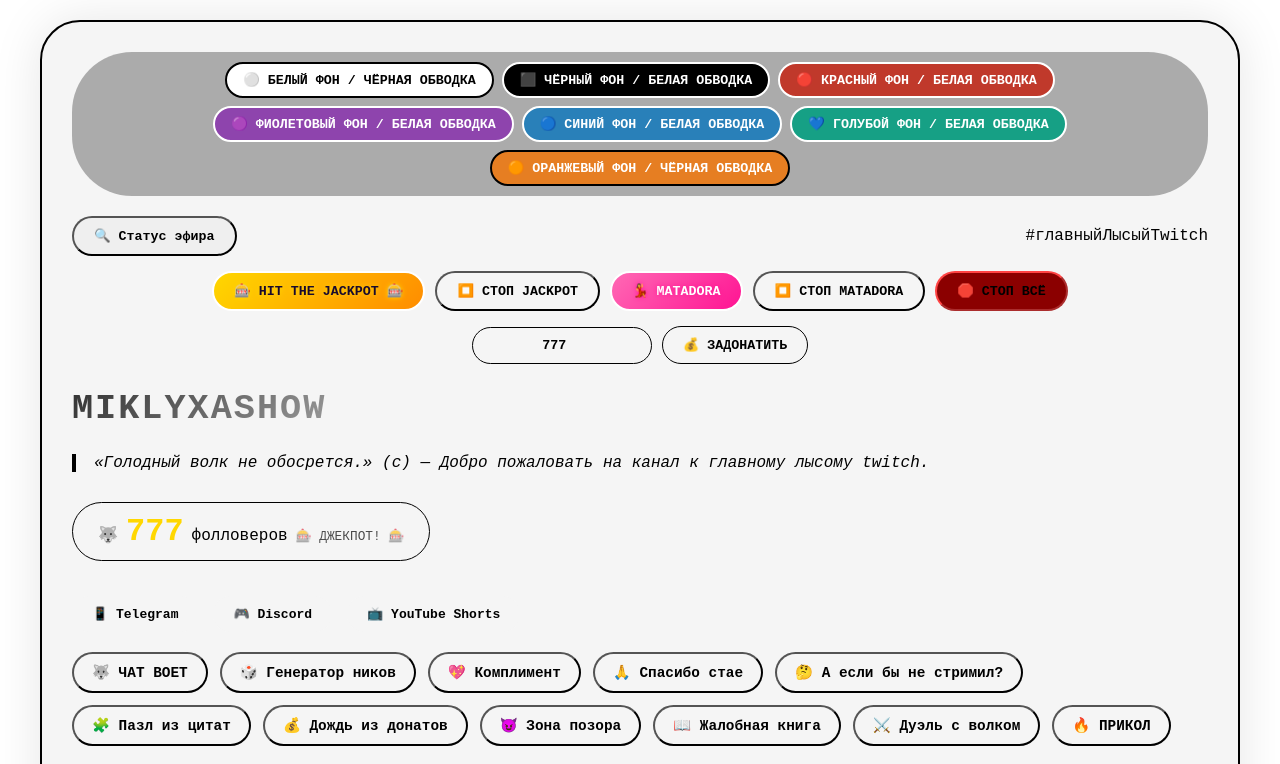
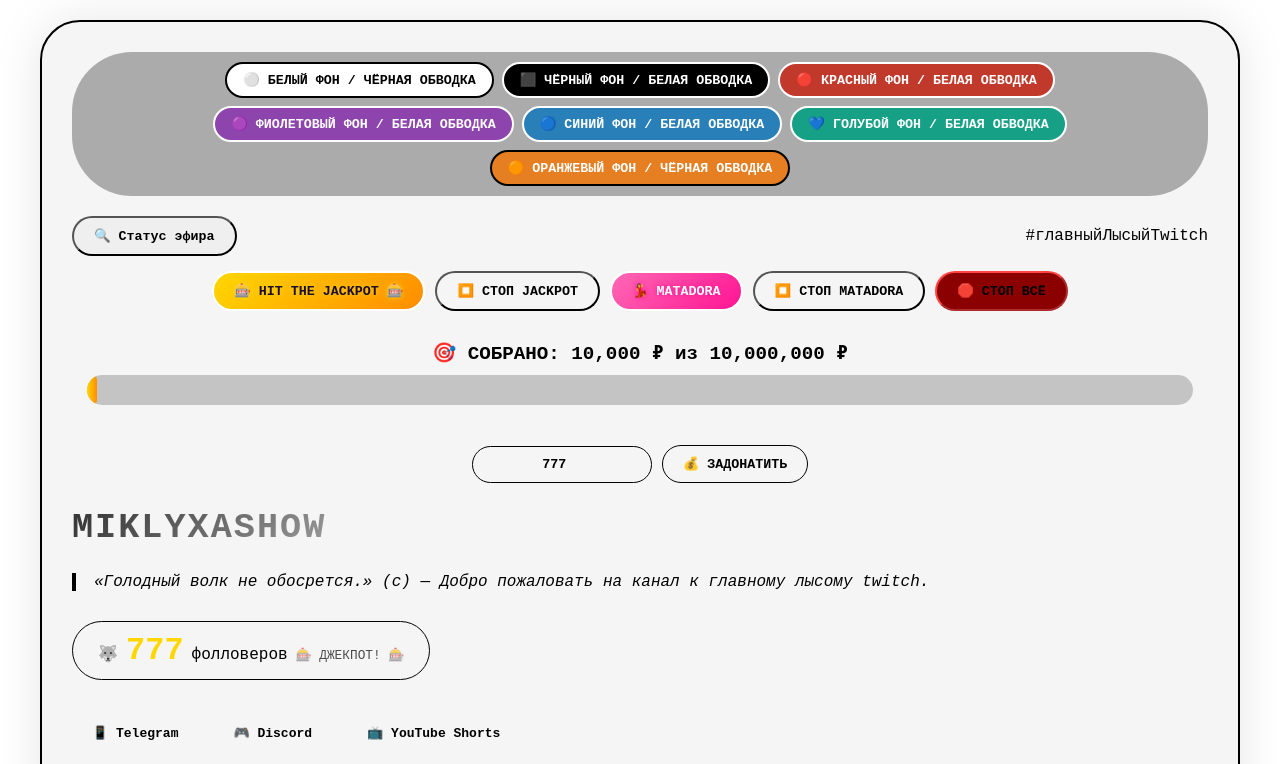
Before and after one commit to zabava0910-cmd/Miklyhashow, a plain HTML site: page index.html in a window 1280 px wide. Shown: the top 764 px of the page. Drawn offline with Linux system fonts and the light colour scheme.

Commit message:
index.html

```diff
--- a/index.html
+++ b/index.html
@@ -58,7 +58,8 @@
     body.theme-white-bg-black-border .donate-input,
     body.theme-white-bg-black-border .feature-block h3,
     body.theme-white-bg-black-border .feature-block p,
-    body.theme-white-bg-black-border .greeting-text { color: black; text-shadow: none; }
+    body.theme-white-bg-black-border .greeting-text,
+    body.theme-white-bg-black-border .goal-text { color: black; text-shadow: none; }
     body.theme-white-bg-black-border .stream-card,
     body.theme-white-bg-black-border .followers-block,
     body.theme-white-bg-black-border .social-btn,
@@ -85,7 +86,7 @@
       box-shadow: 0 0 50px rgba(255,255,255,0.1);
     }
     body.theme-black-bg-white-border .nick-header { background: linear-gradient(135deg, #fff, #ccc, #999); -webkit-background-clip: text; background-clip: text; color: transparent; }
-    body.theme-black-bg-white-border .quote, body.theme-black-bg-white-border .greeting-text, body.theme-black-bg-white-border .chat-line, body.theme-black-bg-white-border .panel p, body.theme-black-bg-white-border footer { color: white; }
+    body.theme-black-bg-white-border .quote, body.theme-black-bg-white-border .greeting-text, body.theme-black-bg-white-border .chat-line, body.theme-black-bg-white-border .panel p, body.theme-black-bg-white-border footer, body.theme-black-bg-white-border .goal-text { color: white; }
     body.theme-black-bg-white-border .quote { border-left-color: white; }
     body.theme-black-bg-white-border .followers-block, body.theme-black-bg-white-border .social-btn, body.theme-black-bg-white-border .action-btn, body.theme-black-bg-white-border .stop-jackpot-btn, body.theme-black-bg-white-border .stop-matadora-btn, body.theme-black-bg-white-border .donate-btn, body.theme-black-bg-white-border .donate-input { background: #333; border-color: white; color: white; }
     body.theme-black-bg-white-border .chat-line { background: #222; border-left-color: white; color: white; }
@@ -103,7 +104,7 @@
       border-color: white;
     }
     body.theme-red-bg-white-border .nick-header { background: linear-gradient(135deg, #ff6b6b, #ffaaaa, #fff); -webkit-background-clip: text; background-clip: text; color: transparent; }
-    body.theme-red-bg-white-border .quote, body.theme-red-bg-white-border .greeting-text, body.theme-red-bg-white-border .chat-line, body.theme-red-bg-white-border .panel p, body.theme-red-bg-white-border footer { color: white; }
+    body.theme-red-bg-white-border .quote, body.theme-red-bg-white-border .greeting-text, body.theme-red-bg-white-border .chat-line, body.theme-red-bg-white-border .panel p, body.theme-red-bg-white-border footer, body.theme-red-bg-white-border .goal-text { color: white; }
     body.theme-red-bg-white-border .quote { border-left-color: white; }
     body.theme-red-bg-white-border .followers-block, body.theme-red-bg-white-border .social-btn, body.theme-red-bg-white-border .action-btn, body.theme-red-bg-white-border .stop-jackpot-btn, body.theme-red-bg-white-border .stop-matadora-btn, body.theme-red-bg-white-border .donate-btn, body.theme-red-bg-white-border .donate-input { background: #e74c3c; border-color: white; color: white; }
     body.theme-red-bg-white-border .chat-line { background: #2a0a0a; border-left-color: white; color: white; }
@@ -121,7 +122,7 @@
       border-color: white;
     }
     body.theme-purple-bg-white-border .nick-header { background: linear-gradient(135deg, #bf77d6, #e0aaff, #fff); -webkit-background-clip: text; background-clip: text; color: transparent; }
-    body.theme-purple-bg-white-border .quote, body.theme-purple-bg-white-border .greeting-text, body.theme-purple-bg-white-border .chat-line, body.theme-purple-bg-white-border .panel p, body.theme-purple-bg-white-border footer { color: white; }
+    body.theme-purple-bg-white-border .quote, body.theme-purple-bg-white-border .greeting-text, body.theme-purple-bg-white-border .chat-line, body.theme-purple-bg-white-border .panel p, body.theme-purple-bg-white-border footer, body.theme-purple-bg-white-border .goal-text { color: white; }
     body.theme-purple-bg-white-border .quote { border-left-color: white; }
     body.theme-purple-bg-white-border .followers-block, body.theme-purple-bg-white-border .social-btn, body.theme-purple-bg-white-border .action-btn, body.theme-purple-bg-white-border .stop-jackpot-btn, body.theme-purple-bg-white-border .stop-matadora-btn, body.theme-purple-bg-white-border .donate-btn, body.theme-purple-bg-white-border .donate-input { background: #9b59b6; border-color: white; color: white; }
     body.theme-purple-bg-white-border .chat-line { background: #1a0525; border-left-color: white; color: white; }
@@ -139,7 +140,7 @@
       border-color: white;
     }
     body.theme-blue-bg-white-border .nick-header { background: linear-gradient(135deg, #5dade2, #aed6f1, #fff); -webkit-background-clip: text; background-clip: text; color: transparent; }
-    body.theme-blue-bg-white-border .quote, body.theme-blue-bg-white-border .greeting-text, body.theme-blue-bg-white-border .chat-line, body.theme-blue-bg-white-border .panel p, body.theme-blue-bg-white-border footer { color: white; }
+    body.theme-blue-bg-white-border .quote, body.theme-blue-bg-white-border .greeting-text, body.theme-blue-bg-white-border .chat-line, body.theme-blue-bg-white-border .panel p, body.theme-blue-bg-white-border footer, body.theme-blue-bg-white-border .goal-text { color: white; }
     body.theme-blue-bg-white-border .quote { border-left-color: white; }
     body.theme-blue-bg-white-border .followers-block, body.theme-blue-bg-white-border .social-btn, body.theme-blue-bg-white-border .action-btn, body.theme-blue-bg-white-border .stop-jackpot-btn, body.theme-blue-bg-white-border .stop-matadora-btn, body.theme-blue-bg-white-border .donate-btn, body.theme-blue-bg-white-border .donate-input { background: #3498db; border-color: white; color: white; }
     body.theme-blue-bg-white-border .chat-line { background: #0a1a2a; border-left-color: white; color: white; }
@@ -157,7 +158,7 @@
       border-color: white;
     }
     body.theme-cyan-bg-white-border .nick-header { background: linear-gradient(135deg, #48c9b0, #a3e4d7, #fff); -webkit-background-clip: text; background-clip: text; color: transparent; }
-    body.theme-cyan-bg-white-border .quote, body.theme-cyan-bg-white-border .greeting-text, body.theme-cyan-bg-white-border .chat-line, body.theme-cyan-bg-white-border .panel p, body.theme-cyan-bg-white-border footer { color: white; }
+    body.theme-cyan-bg-white-border .quote, body.theme-cyan-bg-white-border .greeting-text, body.theme-cyan-bg-white-border .chat-line, body.theme-cyan-bg-white-border .panel p, body.theme-cyan-bg-white-border footer, body.theme-cyan-bg-white-border .goal-text { color: white; }
     body.theme-cyan-bg-white-border .quote { border-left-color: white; }
     body.theme-cyan-bg-white-border .followers-block, body.theme-cyan-bg-white-border .social-btn, body.theme-cyan-bg-white-border .action-btn, body.theme-cyan-bg-white-border .stop-jackpot-btn, body.theme-cyan-bg-white-border .stop-matadora-btn, body.theme-cyan-bg-white-border .donate-btn, body.theme-cyan-bg-white-border .donate-input { background: #1abc9c; border-color: white; color: white; }
     body.theme-cyan-bg-white-border .chat-line { background: #0a1a15; border-left-color: white; color: white; }
@@ -175,7 +176,7 @@
       border-color: black;
     }
     body.theme-orange-bg-black-border .nick-header { background: linear-gradient(135deg, #f39c12, #f1c40f, #ffeaa7); -webkit-background-clip: text; background-clip: text; color: transparent; }
-    body.theme-orange-bg-black-border .quote, body.theme-orange-bg-black-border .greeting-text, body.theme-orange-bg-black-border .chat-line, body.theme-orange-bg-black-border .panel p, body.theme-orange-bg-black-border footer { color: white; }
+    body.theme-orange-bg-black-border .quote, body.theme-orange-bg-black-border .greeting-text, body.theme-orange-bg-black-border .chat-line, body.theme-orange-bg-black-border .panel p, body.theme-orange-bg-black-border footer, body.theme-orange-bg-black-border .goal-text { color: white; }
     body.theme-orange-bg-black-border .quote { border-left-color: black; }
     body.theme-orange-bg-black-border .followers-block, body.theme-orange-bg-black-border .social-btn, body.theme-orange-bg-black-border .action-btn, body.theme-orange-bg-black-border .stop-jackpot-btn, body.theme-orange-bg-black-border .stop-matadora-btn, body.theme-orange-bg-black-border .donate-btn, body.theme-orange-bg-black-border .donate-input { background: #e67e22; border-color: black; color: white; }
     body.theme-orange-bg-black-border .chat-line { background: #2a1a0a; border-left-color: black; color: white; }
@@ -238,6 +239,41 @@
     }
 
     .donate-btn:hover { transform: scale(1.05); }
+
+    /* БЛОК ЦЕЛИ СБОРА */
+    .goal-block {
+      margin: 15px 0;
+      padding: 15px;
+      border-radius: 30px;
+      text-align: center;
+    }
+    .goal-text {
+      font-size: 1.2rem;
+      font-weight: bold;
+      margin-bottom: 10px;
+    }
+    .progress-bar-container {
+      width: 100%;
+      height: 30px;
+      background: rgba(0,0,0,0.2);
+      border-radius: 30px;
+      overflow: hidden;
+      margin: 10px 0;
+    }
+    .progress-bar-fill {
+      height: 100%;
+      background: linear-gradient(90deg, gold, #ff8c00);
+      width: 0%;
+      border-radius: 30px;
+      transition: width 0.3s ease;
+      display: flex;
+      align-items: center;
+      justify-content: flex-end;
+      padding-right: 10px;
+      color: black;
+      font-weight: bold;
+      font-size: 0.8rem;
+    }
 
     .falling-money {
       position: fixed;
@@ -381,6 +417,7 @@
       .greeting-name { font-size: 1rem; }
       .action-btn, .jackpot-btn, .matadora-btn, .stop-jackpot-btn, .stop-matadora-btn, .stop-all-btn, .color-btn, .donate-btn { padding: 6px 12px; font-size: 0.7rem; }
       .donate-input { width: 120px; padding: 6px 10px; font-size: 0.7rem; }
+      .goal-text { font-size: 0.9rem; }
       .approve-text { font-size: 1.3rem; }
     }
   </style>
@@ -412,6 +449,14 @@
     <button id="matadoraBtn" class="matadora-btn">💃 MATADORA</button>
     <button id="stopMatadoraBtn" class="stop-matadora-btn">⏹️ СТОП MATADORA</button>
     <button id="stopAllBtn" class="stop-all-btn">🛑 СТОП ВСЁ</button>
+  </div>
+
+  <!-- БЛОК СБОРА СРЕДСТВ -->
+  <div class="goal-block">
+    <div class="goal-text" id="goalText">🎯 СОБРАНО: 10 000 ₽ из 10 000 000 ₽</div>
+    <div class="progress-bar-container">
+      <div class="progress-bar-fill" id="progressFill" style="width: 0.1%;">0.1%</div>
+    </div>
   </div>
 
   <div class="donate-area">
@@ -486,6 +531,34 @@
 </div>
 
 <script>
+  // ЦЕЛЬ СБОРА (сохраняется в localStorage)
+  const GOAL_TOTAL = 10000000; // 10 миллионов
+  let currentAmount = 10000; // начинаем с 10 тысяч
+
+  // Загружаем сохранённую сумму
+  if (localStorage.getItem('donationTotal')) {
+    currentAmount = parseInt(localStorage.getItem('donationTotal'));
+    if (isNaN(currentAmount)) currentAmount = 10000;
+  }
+
+  function updateGoalDisplay() {
+    const percent = (currentAmount / GOAL_TOTAL) * 100;
+    const percentFormatted = percent.toFixed(2);
+    const goalText = document.getElementById('goalText');
+    const progressFill = document.getElementById('progressFill');
+
+    goalText.innerHTML = `🎯 СОБРАНО: ${currentAmount.toLocaleString()} ₽ из ${GOAL_TOTAL.toLocaleString()} ₽`;
+    progressFill.style.width = percent + '%';
+    progressFill.innerHTML = percent > 5 ? percentFormatted + '%' : '';
+  }
+
+  function addDonation(amount) {
+    currentAmount += amount;
+    if (currentAmount > GOAL_TOTAL) currentAmount = GOAL_TOTAL;
+    localStorage.setItem('donationTotal', currentAmount);
+    updateGoalDisplay();
+  }
+
   // ЗВУК ДОНАТА
   const donateSound = new Audio('Money.mp3');
   donateSound.volume = 0.8;
@@ -588,13 +661,19 @@
     if (isNaN(amount)) amount = 777;
     if (amount < 15) amount = 15;
     if (amount > 10000000) amount = 10000000;
+
     donateSound.currentTime = 0;
     donateSound.play().catch(e => console.log('Звук не воспроизвёлся:', e));
     createFallingMoney();
+    addDonation(amount);
+
     const panel = document.getElementById('contentPanel');
-    panel.innerHTML = `<div class="chat-line" style="text-align:center;">🎉 СПАСИБО ЗА ДОНАТ В ${amount}₽! 🎉<br>🐺 СТАЯ БЛАГОДАРИТ! 🐺</div>`;
+    panel.innerHTML = `<div class="chat-line" style="text-align:center;">🎉 СПАСИБО ЗА ДОНАТ В ${amount.toLocaleString()}₽! 🎉<br>🐺 СТАЯ БЛАГОДАРИТ! 🐺</div>`;
     setTimeout(() => { panel.innerHTML = '<p>👇 Жми на кнопки — каждая выдаёт сюрприз 👇</p>'; }, 3000);
   };
+
+  // ИНИЦИАЛИЗАЦИЯ
+  updateGoalDisplay();
 
   // ОСТАЛЬНЫЕ ФУНКЦИИ
   const panel = document.getElementById('contentPanel');
```
